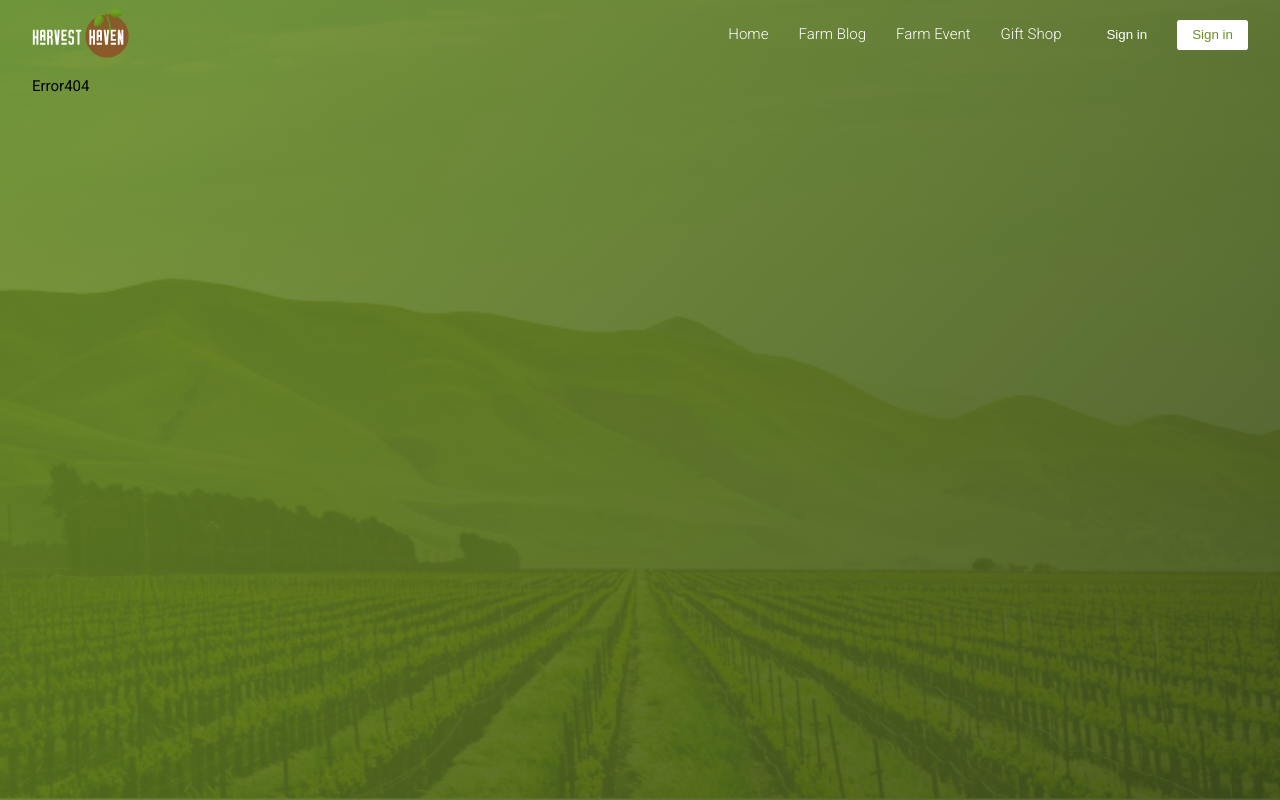
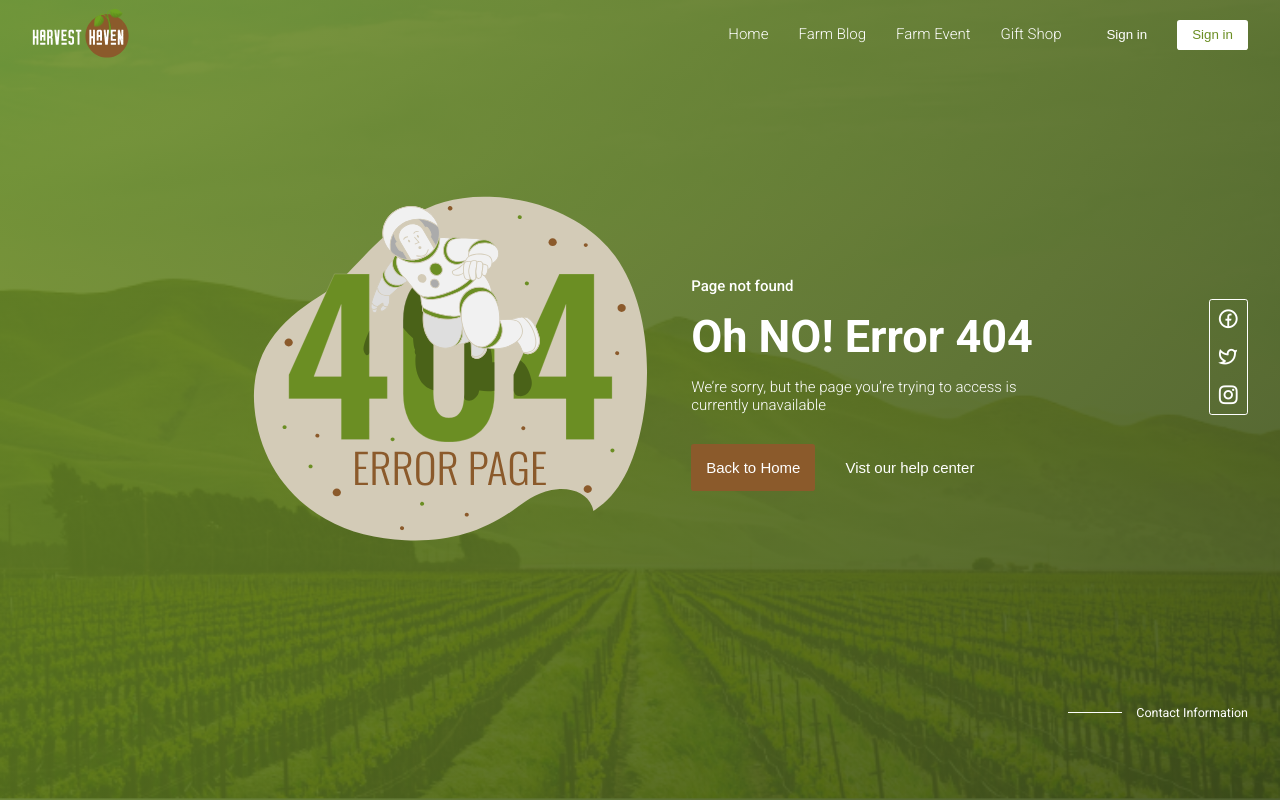
Before and after one commit to Theo-flux/harvest-haven, a React (Vite) app: page / in a window 1280 px wide. Built offline with nearby package versions, Linux system fonts and the light colour scheme.

Commit message:
feat: responsive error component.

```diff
--- a/src/components/error/Error404.jsx
+++ b/src/components/error/Error404.jsx
@@ -1,10 +1,38 @@
+import spaceIllustration from '../../images/error404_illustration.svg'
 import './error404.css'
 
 function Error404() {
   return (
     <div className='error-section'>
       <div className='error'>
-        Error404
+        <div className='error-inner'>
+          <figure>
+            <img src={spaceIllustration} alt="space illustration" />
+          </figure>
+          <div className='error-inner-info'>
+            <p className='tag'>Page not found</p>
+            <h1 className='title'>Oh NO! Error 404</h1>
+            <p className='info'>We’re sorry, but the page you’re trying to access is currently unavailable</p>
+            <div className='btn-section'>
+              <button className='goback-home'>Back to Home</button>
+              <button className='help-center'>Vist our help center</button>
+            </div>
+          </div>
+        </div>
+        <div className='social-desktop-container'>
+            <i className="icon ri-facebook-circle-line"></i>
+            <i className="icon ri-twitter-line"></i>
+            <i className="icon ri-instagram-line"></i>
+          </div>
+
+        <div className='error-footer'>
+          <div className='social-container'>
+            <i className="icon ri-facebook-circle-line"></i>
+            <i className="icon ri-twitter-line"></i>
+            <i className="icon ri-instagram-line"></i>
+          </div>
+          <div className='contact'><div></div><small>Contact Information</small></div>
+        </div>
       </div>
     </div>
   )
--- a/src/components/error/error404.css
+++ b/src/components/error/error404.css
@@ -6,11 +6,163 @@
 }
 
 .error-section .error {
+    position: relative;
     width: 95%;
     max-width: var(--maxWidth);
     margin: 0 auto;
+}
+
+.error .error-inner {
+    width: 95%;
+    max-width: 800px;
+    margin: 0 auto;
+    display: flex;
+    flex-direction: column;
+    justify-content: center;
+    align-items: center;
+    margin-top: 2rem;
+}
+
+img {
+    width: 100%;
+}
+
+.error-inner figure {
+    display: flex;
+    align-items: center;
+    justify-content: center;
+    /* border: 1px solid magenta; */
+}
+
+.error-inner-info {
+    color: white;
+    margin-top: 2rem;
+    text-align: center;
+}
+
+.error-inner-info p{
+    font-weight: 300;
+}
+
+.error-inner-info .tag{
+    font-weight: 500;
+}
+
+.error-inner-info h1{
+    margin: 1rem 0;
+    font-size: 2.5rem;
+    font-weight: 700;
+}
+
+.error-inner-info .btn-section{
+    margin-top: 2rem;
+}
+
+.btn-section button{
+    font-size: 1rem;
+    padding: 1rem;
+    background-color: transparent;
+    color:white;
+}
+
+.btn-section .goback-home{
+    background-color: var(--secondary);
+    color:white;
+    margin-right: 1rem;
+}
+
+.btn-section .goback-home:hover{
+    text-decoration: underline;
+    background-color: transparent;
+    color:white;
+}
+
+.social-desktop-container{
+    visibility: hidden;
+}
+
+.social-desktop-container .icon{
+   font-size: 1.5rem;
+   margin-bottom: 1rem;
+}
+
+.social-desktop-container .icon:last-of-type{
+    margin-bottom: 0rem;
+ }
+
+.error-footer {
+    margin-top: 2rem;
+    color: white;
     display: flex;
     justify-content: space-between;
     align-items: center;
-    padding: 0.5rem 0rem;
 }
+
+.error-footer .social-container .icon{
+    cursor: pointer;
+    margin-right: 1rem;
+    font-size: 1.5rem;
+}
+
+.error-footer .contact{
+    cursor: pointer;
+    display: flex;
+    justify-content: space-between;
+    align-items: center;
+    width: 180px;
+    /* border: 1px solid magenta; */
+}
+
+.error-footer .contact div{
+    background-color: white;
+    width: 30%;
+    height: 1px;
+}
+
+@media (min-width: 768px) {
+    .error .error-inner {
+        height: 600px;
+        display: flex;
+        flex-direction: row;
+        justify-content: center;
+        align-items: center;
+        margin-top: 0rem;
+    }
+
+    .error-inner figure {
+        width: 70%;
+    }
+
+    .error-inner-info {
+        text-align: left;
+        margin-left: 2rem;
+    }
+
+    .error-inner-info h1{
+        font-size: 3rem;
+    }
+}
+
+@media (min-width: 968px) {
+
+    .social-desktop-container{
+        visibility: visible;
+        position: absolute;
+        top: 35%;
+        right: 0px;
+        border: 1px solid white;
+        border-radius: var(--sm-radius);
+        width: fit-content;
+        padding: 0.5rem;
+        cursor: pointer;
+        color:white;
+        display: flex;
+        flex-direction: column;
+        align-items: center;
+        justify-content: center;
+    }
+
+    .error-footer .social-container {
+        visibility: hidden;
+    }
+}
```
Also changed, not shown: src/images/error404_illustration.svg (added).
